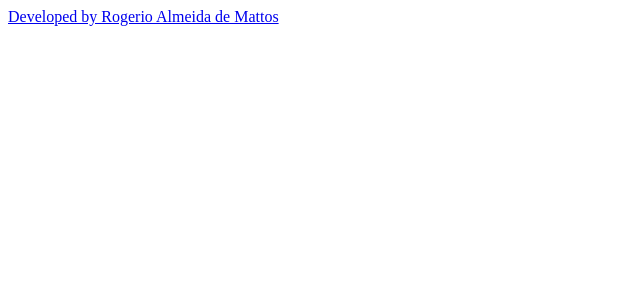
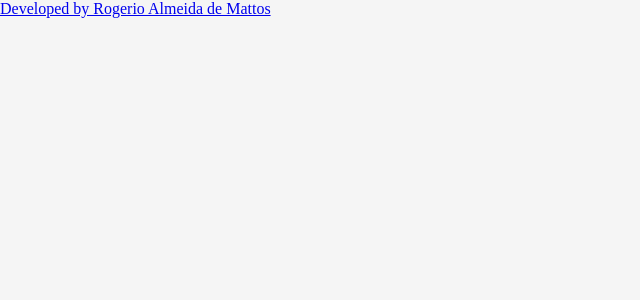
Before and after one commit to rogeriomattos/pokedex, a Next.js app: page / in a window 1280 px wide. Shown: the top 300 px of the page, without its empty margins (0-640 px from the left). Built offline with nearby package versions, Linux system fonts and the light colour scheme.

Commit message:
style: adding global styles

```diff
--- a/src/pages/_app.tsx
+++ b/src/pages/_app.tsx
@@ -1,4 +1,5 @@
 import type { AppProps } from 'next/app'
+import 'styles/global.css';
 
 function MyApp({ Component, pageProps }: AppProps) {
   return <Component {...pageProps} />
--- /dev/null
+++ b/src/styles/global.css
@@ -0,0 +1,5 @@
+html, body {
+  padding: 0;
+  margin: 0;
+  background: #f5f5f5;
+}
```
